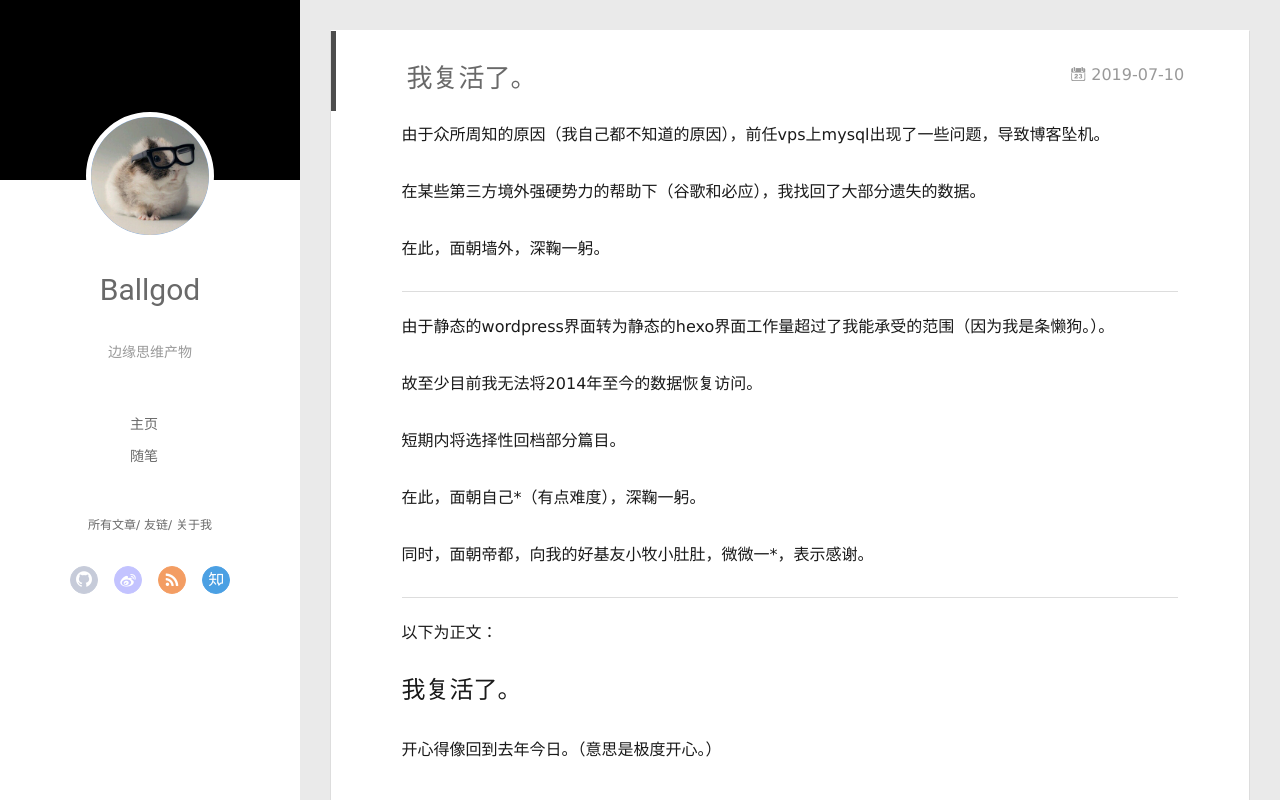
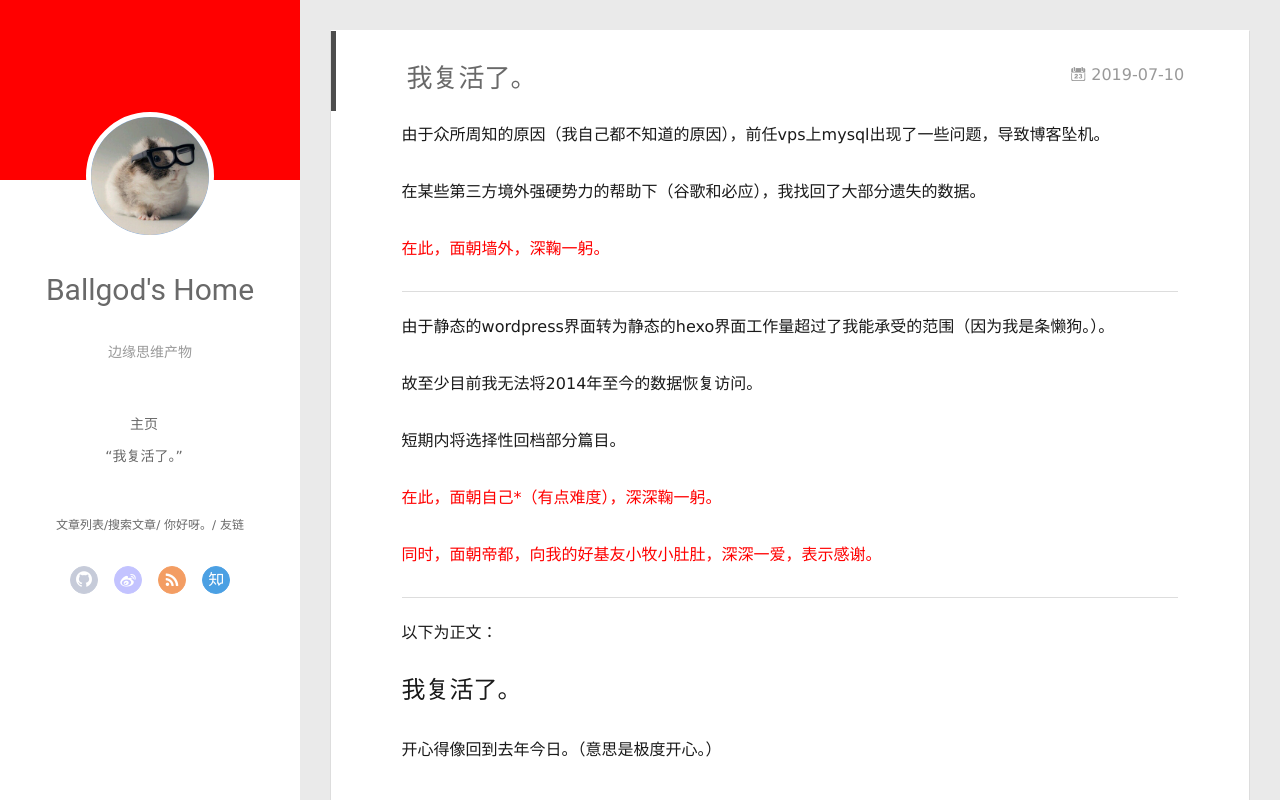
Before and after one commit to eyihack/eyihack.github.io, a plain HTML site: page 2019/07/10/我复活了/index.html in a window 1280 px wide. Drawn offline with Linux system fonts and the light colour scheme.

Commit message:
Site updated: 2019-07-10 03:57:00

```diff
--- a/2019/07/10/我复活了/index.html
+++ b/2019/07/10/我复活了/index.html
@@ -15,7 +15,7 @@
 <meta property="og:site_name" content="Ballgod&#39;s Home">
 <meta property="og:description" content="由于众所周知的原因（我自己都不知道的原因），前任vps上mysql出现了一些问题，导致博客坠机。 在某些第三方境外强硬势力的帮助下（谷歌和必应），我找回了大部分遗失的数据。 在此，面朝墙外，深鞠一躬。  由于静态的wordpress界面转为静态的hexo界面工作量超过了我能承受的范围（因为我是条懒狗。）。 故至少目前我无法将2014年至今的数据恢复访问。 短期内将选择性回档部分篇目。 在此，面朝自">
 <meta property="og:locale" content="default">
-<meta property="og:updated_time" content="2019-07-09T19:26:59.647Z">
+<meta property="og:updated_time" content="2019-07-09T19:56:22.318Z">
 <meta name="twitter:card" content="summary">
 <meta name="twitter:title" content="我复活了。">
 <meta name="twitter:description" content="由于众所周知的原因（我自己都不知道的原因），前任vps上mysql出现了一些问题，导致博客坠机。 在某些第三方境外强硬势力的帮助下（谷歌和必应），我找回了大部分遗失的数据。 在此，面朝墙外，深鞠一躬。  由于静态的wordpress界面转为静态的hexo界面工作量超过了我能承受的范围（因为我是条懒狗。）。 故至少目前我无法将2014年至今的数据恢复访问。 短期内将选择性回档部分篇目。 在此，面朝自">
@@ -29,7 +29,7 @@
   <style type="text/css">
 
     #container.show {
-      background: linear-gradient(200deg,#a0cfe4,#e8c37e);
+      background: linear-gradient(260deg,#FF0000,#e8c37e);
     }
   </style>
 
@@ -43,14 +43,14 @@
     <canvas id="anm-canvas" class="anm-canvas"></canvas>
     <div class="left-col" q-class="show:isShow">
 
-<div class="overlay" style="background: #000000"></div>
+<div class="overlay" style="background: #FF0000"></div>
 <div class="intrude-less">
 	<header id="header" class="inner">
 		<a href="/" class="profilepic">
 			<img src="/assets/img/head.jpg" class="js-avatar">
 		</a>
 		<hgroup>
-		  <h1 class="header-author"><a href="/">Ballgod</a></h1>
+		  <h1 class="header-author"><a href="/">Ballgod&#39;s Home</a></h1>
 		</hgroup>
 
 		<p class="header-subtitle">边缘思维产物</p>
@@ -61,22 +61,22 @@
 
 				<li><a href="/">主页</a></li>
 
-				<li><a href="/tags/随笔/">随笔</a></li>
+				<li><a href="/2019/07/10/%E6%88%91%E5%A4%8D%E6%B4%BB%E4%BA%86/">“我复活了。”</a></li>
 
 			</ul>
 		</nav>
 		<nav class="header-smart-menu">
 
 
-    			<a q-on="click: openSlider(e, 'innerArchive')" href="javascript:void(0)">所有文章</a>
+    			<a q-on="click: openSlider(e, 'innerArchive')" href="javascript:void(0)">文章列表/搜索文章</a>
+
+
+
+    			<a q-on="click: openSlider(e, 'aboutme')" href="javascript:void(0)">你好呀。</a>
 
 
 
     			<a q-on="click: openSlider(e, 'friends')" href="javascript:void(0)">友链</a>
-
-
-
-    			<a q-on="click: openSlider(e, 'aboutme')" href="javascript:void(0)">关于我</a>
 
 
 		</nav>
@@ -85,7 +85,7 @@
 
 					<a class="github" target="_blank" href="https://github.com/eyihack" title="github"><i class="icon-github"></i></a>
 
-					<a class="weibo" target="_blank" href="/weibo.com/eyihack" title="weibo"><i class="icon-weibo"></i></a>
+					<a class="weibo" target="_blank" href="http://weibo.com/eyihack" title="weibo"><i class="icon-weibo"></i></a>
 
 					<a class="rss" target="_blank" href="#" title="rss"><i class="icon-rss"></i></a>
 
@@ -100,7 +100,7 @@
     <div class="mid-col" q-class="show:isShow,hide:isShow|isFalse">
 
 <nav id="mobile-nav">
-  	<div class="overlay js-overlay" style="background: #000000"></div>
+  	<div class="overlay js-overlay" style="background: #FF0000"></div>
 	<div class="btnctn js-mobile-btnctn">
   		<div class="slider-trigger list" q-on="click: openSlider(e)"><i class="icon icon-sort"></i></div>
 	</div>
@@ -110,7 +110,7 @@
 				<img src="/assets/img/head.jpg" class="js-avatar">
 			</div>
 			<hgroup>
-			  <h1 class="header-author js-header-author">Ballgod</h1>
+			  <h1 class="header-author js-header-author">Ballgod&#39;s Home</h1>
 			</hgroup>
 
 			<p class="header-subtitle"><i class="icon icon-quo-left"></i>边缘思维产物<i class="icon icon-quo-right"></i></p>
@@ -128,7 +128,7 @@
 
 						<a class="github" target="_blank" href="https://github.com/eyihack" title="github"><i class="icon-github"></i></a>
 
-						<a class="weibo" target="_blank" href="/weibo.com/eyihack" title="weibo"><i class="icon-weibo"></i></a>
+						<a class="weibo" target="_blank" href="http://weibo.com/eyihack" title="weibo"><i class="icon-weibo"></i></a>
 
 						<a class="rss" target="_blank" href="#" title="rss"><i class="icon-rss"></i></a>
 
@@ -143,7 +143,7 @@
 
 					<li style="width: 50%"><a href="/">主页</a></li>
 
-					<li style="width: 50%"><a href="/tags/随笔/">随笔</a></li>
+					<li style="width: 50%"><a href="/2019/07/10/%E6%88%91%E5%A4%8D%E6%B4%BB%E4%BA%86/">“我复活了。”</a></li>
 
 				</ul>
 			</nav>
@@ -180,13 +180,13 @@
 
         <p>由于众所周知的原因（我自己都不知道的原因），前任vps上mysql出现了一些问题，导致博客坠机。</p>
 <p>在某些第三方境外强硬势力的帮助下（谷歌和必应），我找回了大部分遗失的数据。</p>
-<p>在此，面朝墙外，深鞠一躬。</p>
+<p><font color="red">在此，面朝墙外，深鞠一躬。</font></p>
 <hr>
 <p>由于静态的wordpress界面转为静态的hexo界面工作量超过了我能承受的范围（因为我是条懒狗。）。</p>
 <p>故至少目前我无法将2014年至今的数据恢复访问。</p>
 <p>短期内将选择性回档部分篇目。</p>
-<p>在此，面朝自己*（有点难度），深鞠一躬。</p>
-<p>同时，面朝帝都，向我的好基友小牧小肚肚，微微一*，表示感谢。</p>
+<p><font color="red">在此，面朝自己*（有点难度），深深鞠一躬。</font></p>
+<p><font color="red">同时，面朝帝都，向我的好基友小牧小肚肚，深深一爱，表示感谢。</font></p>
 <hr>
 <p>以下为正文：</p>
 <p><font size="5">我复活了。</font></p>
@@ -329,7 +329,7 @@
   <div class="outer">
     <div id="footer-info">
     	<div class="footer-left">
-    		&copy; 2019 Ballgod
+    		&copy; 2019 Ballgod&#39;s Home
     	</div>
       	<div class="footer-right">
       		<a href="http://hexo.io/" target="_blank">Hexo</a>  Theme <a href="https://github.com/litten/hexo-theme-yilia" target="_blank">Yilia</a> by Litten
@@ -383,15 +383,15 @@ return o(i(t),arguments.length<2?void 0:u(arguments[1]))}})},function(t,n,r){var
 
 
 
-      <li style="width: 33.333333333333336%" q-on="click: openSlider(e, 'innerArchive')"><a href="javascript:void(0)" q-class="active:innerArchive">所有文章</a></li>
+      <li style="width: 33.333333333333336%" q-on="click: openSlider(e, 'innerArchive')"><a href="javascript:void(0)" q-class="active:innerArchive">文章列表/搜索文章</a></li>
+
+
+
+      <li style="width: 33.333333333333336%" q-on="click: openSlider(e, 'aboutme')"><a href="javascript:void(0)" q-class="active:aboutme">你好呀。</a></li>
 
 
 
       <li style="width: 33.333333333333336%" q-on="click: openSlider(e, 'friends')"><a href="javascript:void(0)" q-class="active:friends">友链</a></li>
-
-
-
-      <li style="width: 33.333333333333336%" q-on="click: openSlider(e, 'aboutme')"><a href="javascript:void(0)" q-class="active:aboutme">关于我</a></li>
 
 
     </ul>
```
Also changed, not shown: archives/2019/07/index.html (+20 -20 lines), archives/2019/index.html (+20 -20 lines), archives/index.html (+20 -20 lines), index.html (+23 -23 lines).
